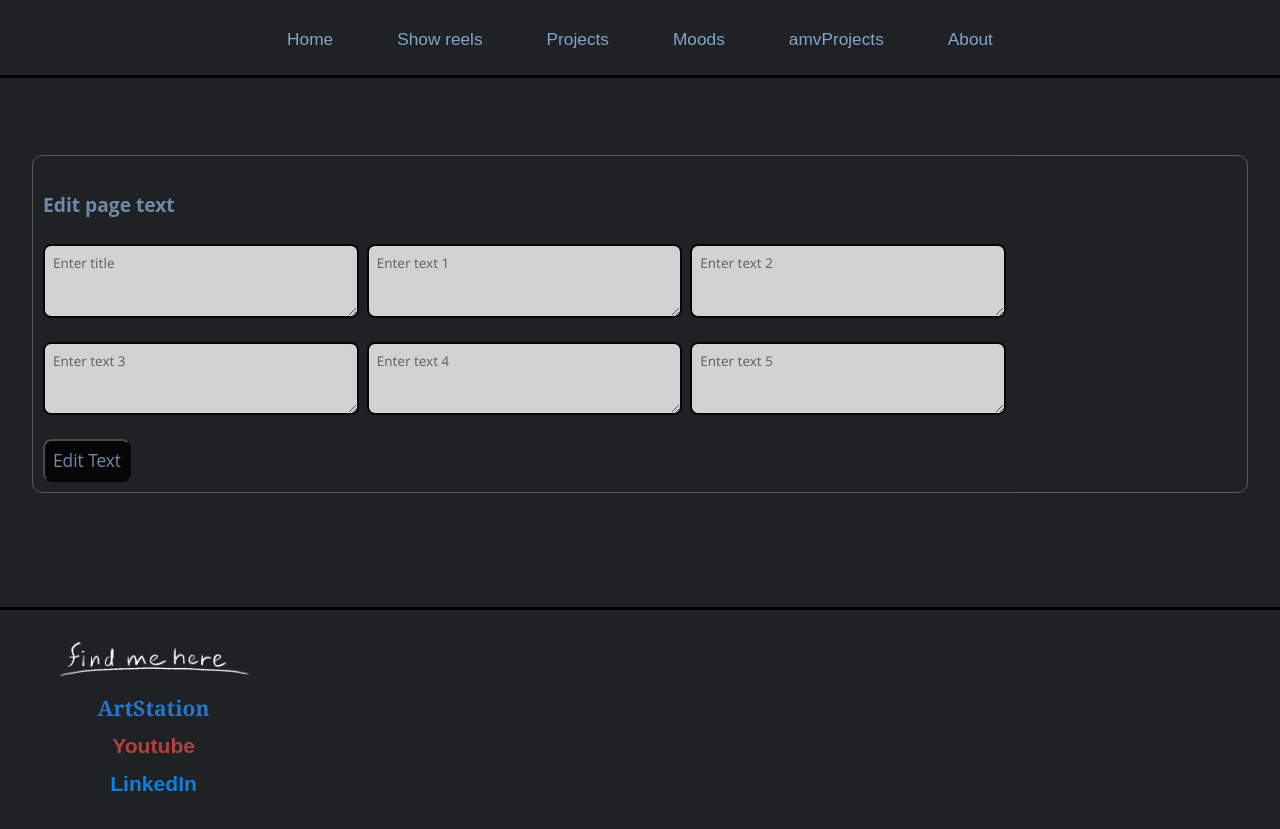
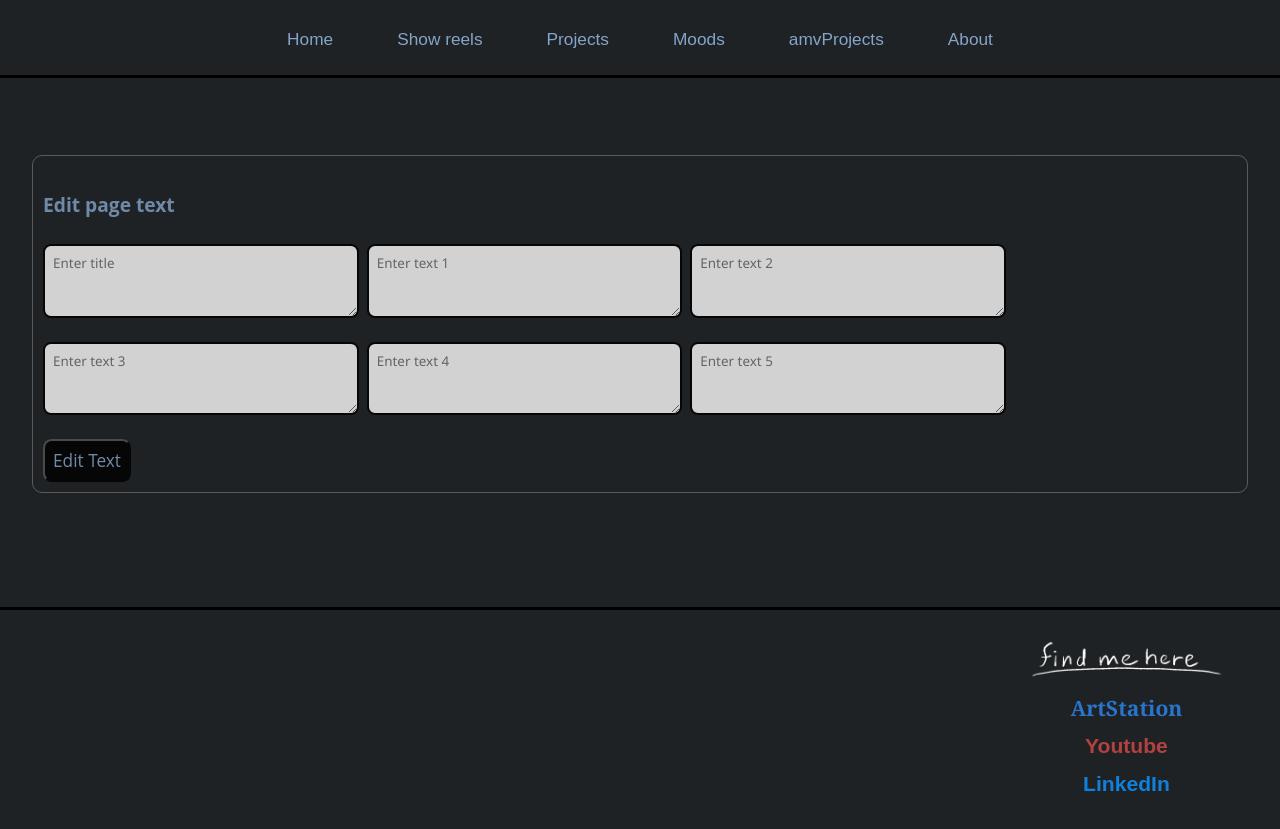
Before and after one commit to Natalia-Ivakina/web_alex, a React (Create React App) app in the folder alex_web/: page / in a window 1280 px wide. Built offline with nearby package versions, Linux system fonts and the light colour scheme; no server answers.

Commit message:
contact info move to end of page

```diff
--- a/alex_web/src/App.css
+++ b/alex_web/src/App.css
@@ -238,6 +238,8 @@ footer {
   width: 100%;
   background-color: #1f2224;
   bottom: 0;
+  display: flex;
+  justify-content: flex-end
 }
 
 input,
```
